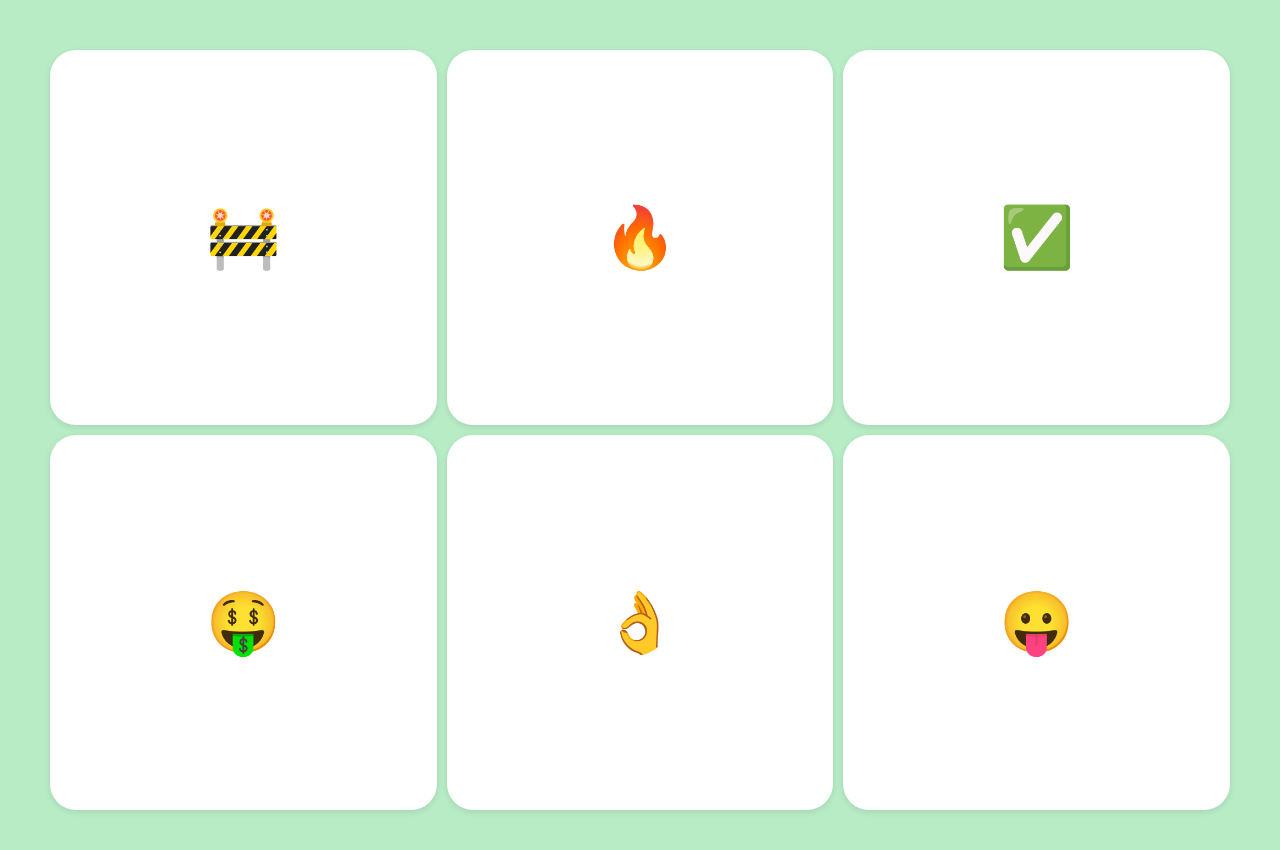
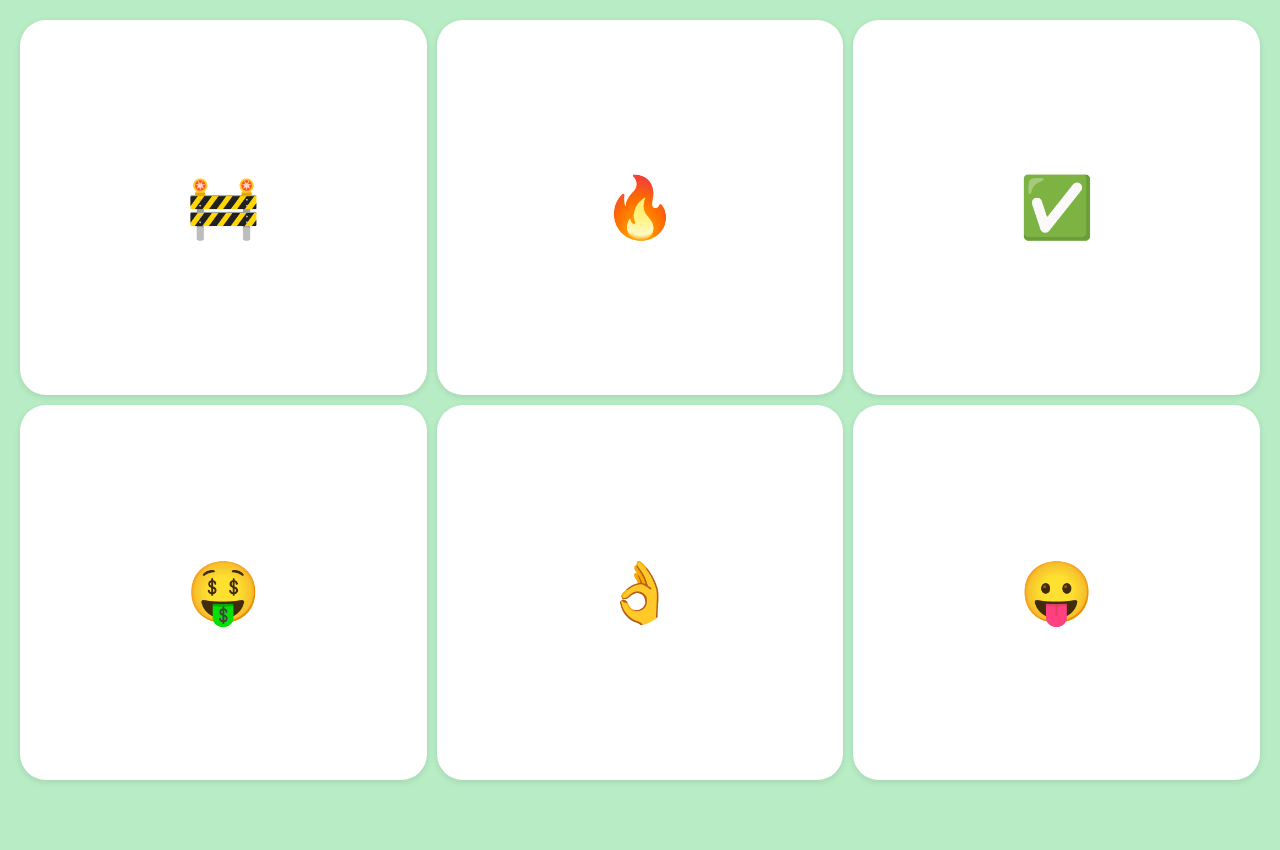
Before and after one commit to originalchinmay/portfolio-website, a plain HTML site: page index.html in a window 1280 px wide. After the commit the page ends 800 px from the top, so only its background shows below. Drawn offline with Linux system fonts and the light colour scheme.

Commit message:
Modified CSS to make grid work!

```diff
--- a/style.css
+++ b/style.css
@@ -1,7 +1,7 @@
 body {
   background-color: #b7ecc5;
   margin: 0;
-  padding: 30px;
+  /* padding: 30px; */
   height: 100vh;
   display: flex;
   flex-direction: column;
@@ -13,12 +13,12 @@ body {
   /* flex-wrap: wrap; */
   /* justify-content: center;
   align-items: center; */
-  grid-template-columns: repeat(3, minmax(200px, 1fr));
-  grid-template-rows: repeat(2, minmax(23vh,1fr));
+  grid-template-columns: repeat(3, 1fr);
+  grid-template-rows: repeat(2, 1fr);
   gap: 10px;
   height: 100%;
   padding: 20px;
-  flex-grow: 1;
+  /* flex-grow: 1; */
 }
 
 .container > div {
```
